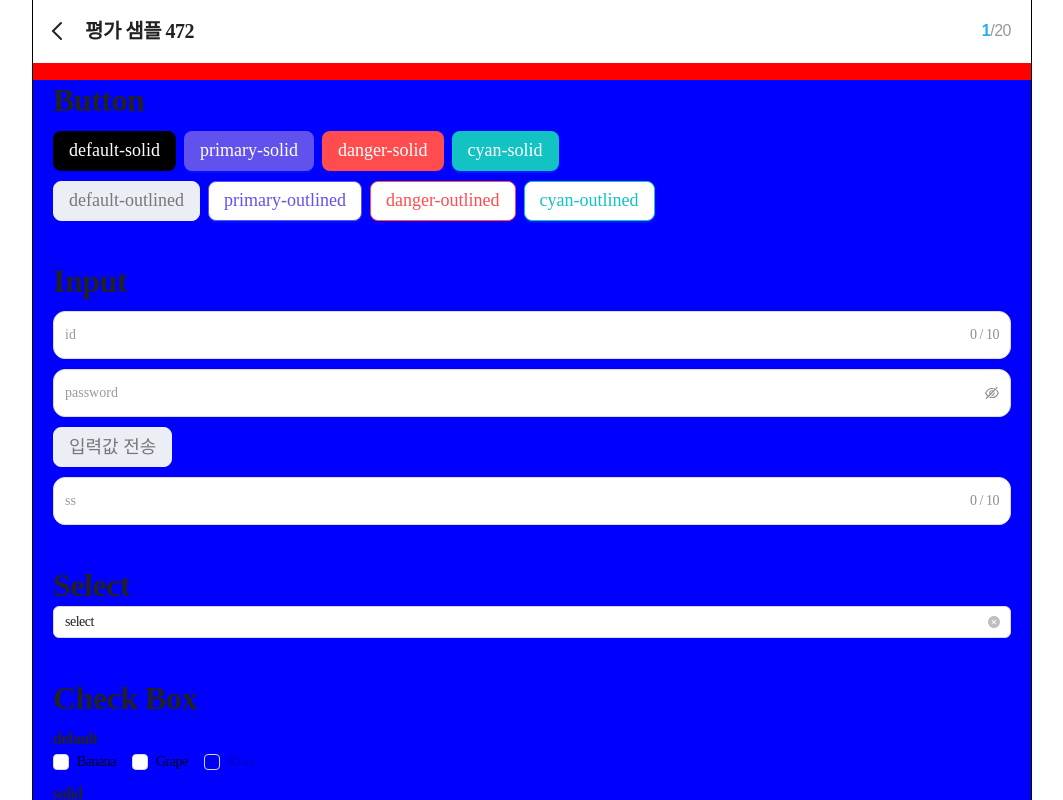
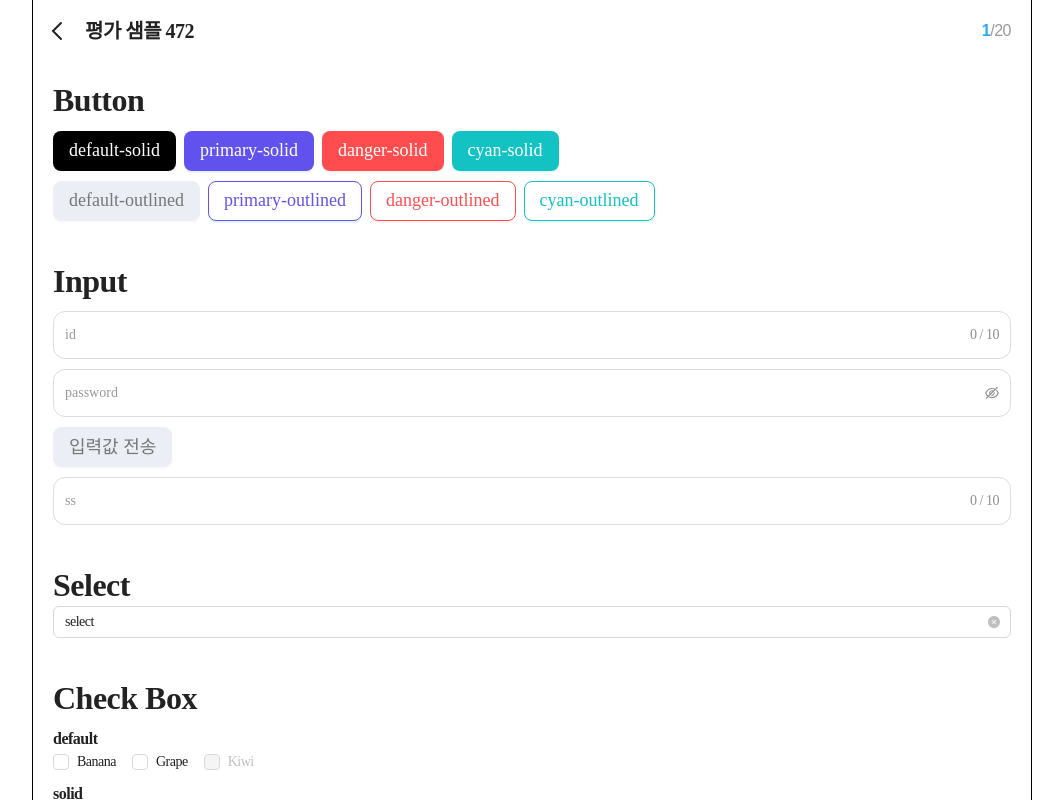
Before and after one commit to 9Gu-Mo/React_Antd, a React (Vite) app: page /common in a window 1280 px wide. Shown: the top 800 px of the page, without its empty margins (108-1171 px from the left). Built offline with nearby package versions, Linux system fonts and the light colour scheme; a web font is replaced by a local one.

Commit message:
background 제거

```diff
--- a/src/global.scss
+++ b/src/global.scss
@@ -20,12 +20,10 @@ body {
   padding: 80px 0 48px;
   border-left: 1px solid #000;
   border-right: 1px solid #000;
-  background-color: red;
 
   .main {
     min-height: calc(100vh - 80px - 48px);
     padding: 0 20px;
-    background-color: blue;
 
     > * {
       &:first-child {
```
